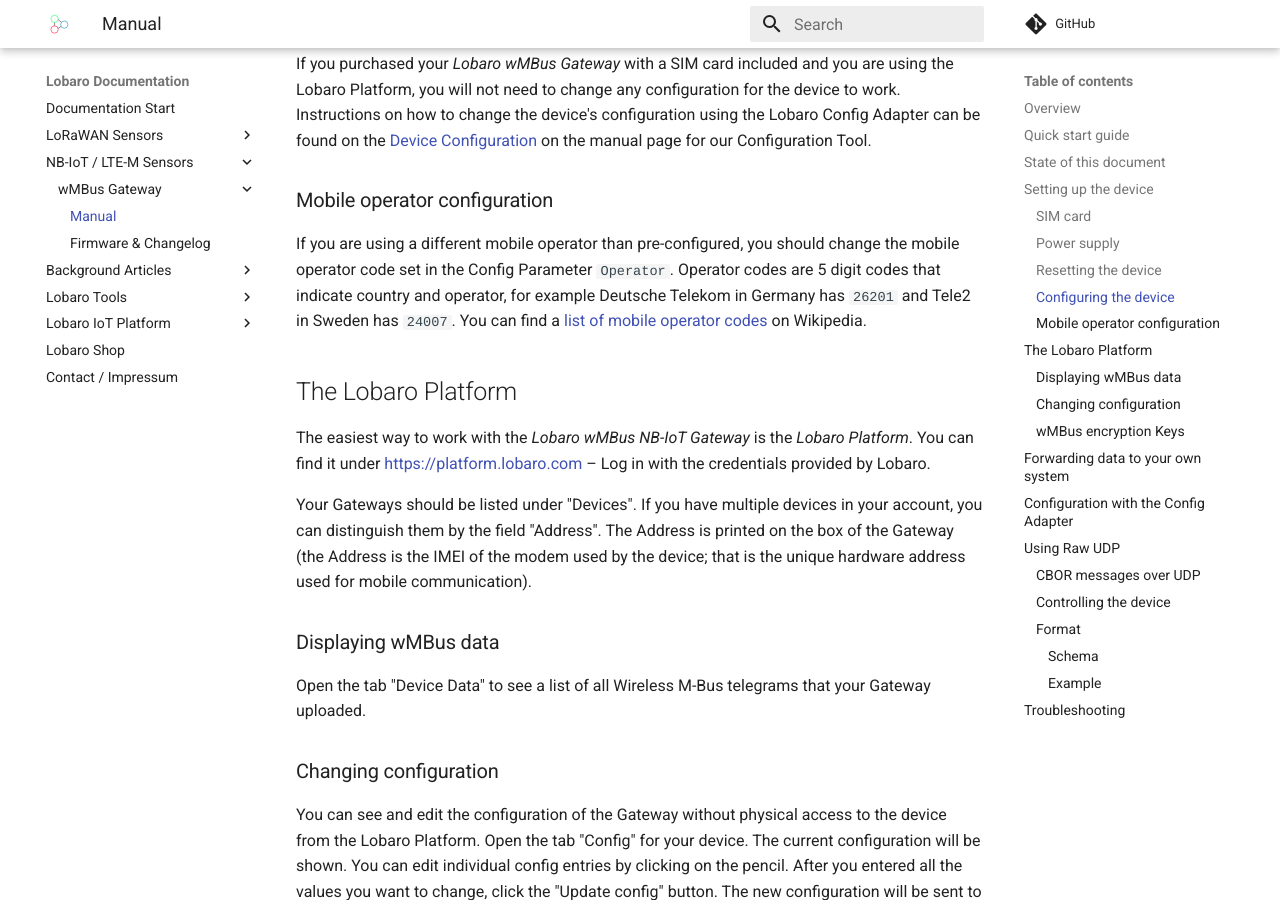
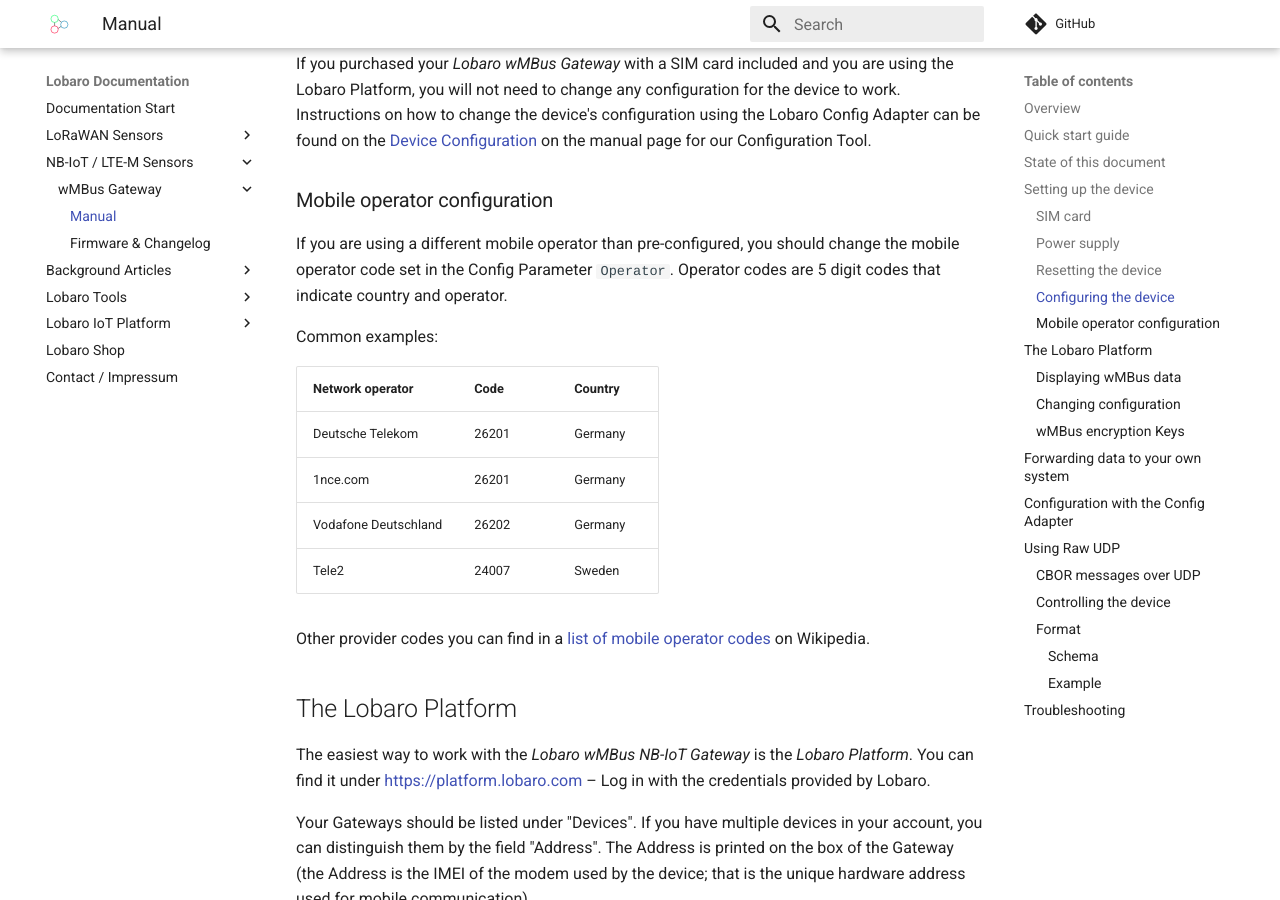
Before and after one commit to Lobaro/docs, an MkDocs documentation site: the page built from docs/nbiot-sensors/wmbus-nbiot/index.md, in a window 1280 px wide and 900 px high, scrolled down 1742 px. Built offline with MkDocs 1.6.1 and Material for MkDocs 9.7.7, drawn with Linux system fonts in a browser that asks for light colours; a script that is not in the unit is left out; comment, search, counter and statistics services are not loaded.

Commit message:
add table of mobile operators

```diff
--- a/docs/nbiot-sensors/wmbus-nbiot/index.md
+++ b/docs/nbiot-sensors/wmbus-nbiot/index.md
@@ -62,8 +62,18 @@
 ### Mobile operator configuration
 If you are using a different mobile operator than pre-configured, you should change the mobile operator
 code set in the Config Parameter `Operator`. Operator codes are 5 digit codes that indicate country and
-operator, for example Deutsche Telekom in Germany has `26201` and Tele2 in Sweden has `24007`. You can find
-a [list of mobile operator codes][operator-list] on Wikipedia.
+operator.
+
+Common examples:
+
+| Network operator          | Code     | Country |
+| :-------------  |:----------------|:----------------|
+| Deutsche Telekom            | 26201  | Germany |
+| 1nce.com        | 26201 | Germany |
+| Vodafone Deutschland      | 26202 | Germany |
+| Tele2 | 24007 | Sweden |
+
+Other provider codes you can find in a [list of mobile operator codes][operator-list] on Wikipedia.
 
 [operator-list]: https://en.wikipedia.org/wiki/Mobile_Network_Codes_in_ITU_region_2xx_(Europe)
 
```
